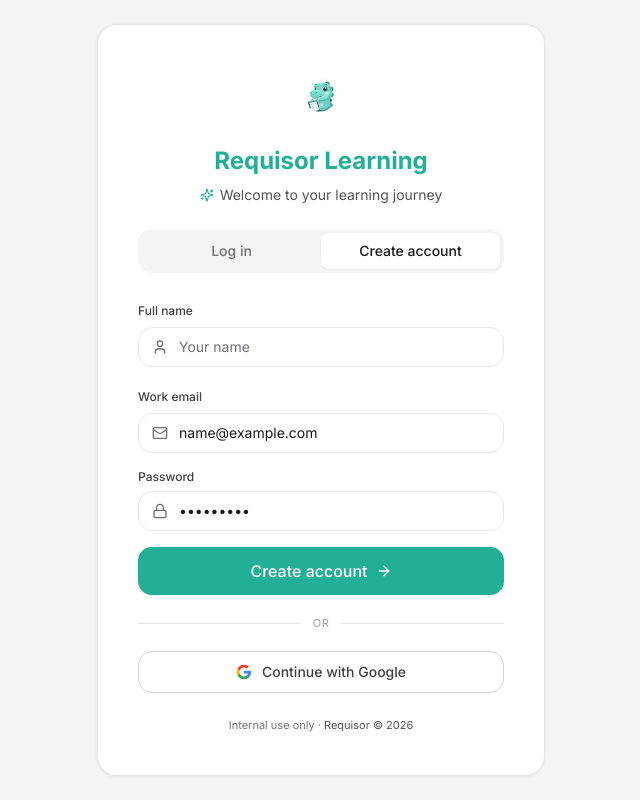
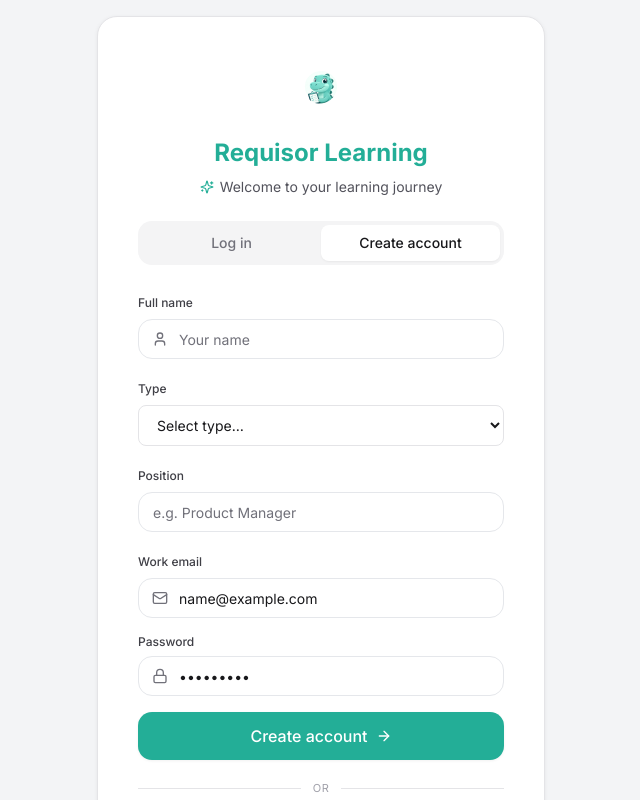
Before and after one commit to vedang-raul/Requisor_Learning, a Next.js app: page / in a window 1280 px wide. Both pictures are taken after typing "name@example.com", "Sample123" into the empty fields and a click on the button "Create account". Shown: the top 800 px of the page, without its empty margins (319-959 px from the left). Built offline with nearby package versions, Linux system fonts and the light colour scheme; no server answers.

Commit message:
Update signup API and enhance login screen UI with new asset
Replit-Commit-Author: Agent

```diff
--- a/app/api/auth/signup/route.ts
+++ b/app/api/auth/signup/route.ts
@@ -8,14 +8,18 @@ import { sendVerificationEmail } from "@/lib/email";
 
 export async function POST(req: Request) {
   try {
-    const { name, email, password } = await req.json().catch(() => ({}));
+    const { name, email, password, employmentType, position } = await req.json().catch(() => ({}));
     const cleanEmail = typeof email === "string" ? email.trim().toLowerCase() : "";
     const cleanName = typeof name === "string" ? name.trim() : "";
+    const cleanType = typeof employmentType === "string" && ["intern", "job"].includes(employmentType.toLowerCase()) ? employmentType.toLowerCase() : "";
+    const cleanPosition = typeof position === "string" ? position.trim() : "";
 
     if (!/^[^@\s]+@[^@\s]+\.[^@\s]+$/.test(cleanEmail)) {
       return NextResponse.json({ error: "Enter a valid email address." }, { status: 400 });
     }
     if (!cleanName) return NextResponse.json({ error: "Enter your name." }, { status: 400 });
+    if (!cleanType) return NextResponse.json({ error: "Select a valid employment type." }, { status: 400 });
+    if (!cleanPosition) return NextResponse.json({ error: "Enter your position." }, { status: 400 });
     if (typeof password !== "string" || password.length < 8) {
       return NextResponse.json({ error: "Password must be at least 8 characters." }, { status: 400 });
     }
@@ -32,12 +36,13 @@ export async function POST(req: Request) {
     const expires = new Date(Date.now() + 24 * 3600 * 1000);
 
     await db.query(
-      `INSERT INTO users (email, name, password_hash, role, verification_token, verification_expires)
-       VALUES ($1, $2, $3, $4, $5, $6)
+      `INSERT INTO users (email, name, password_hash, role, employment_type, position, verification_token, verification_expires)
+       VALUES ($1, $2, $3, $4, $5, $6, $7, $8)
        ON CONFLICT (email) DO UPDATE
          SET name = EXCLUDED.name, password_hash = EXCLUDED.password_hash,
+             employment_type = EXCLUDED.employment_type, position = EXCLUDED.position,
              verification_token = EXCLUDED.verification_token, verification_expires = EXCLUDED.verification_expires`,
-      [cleanEmail, cleanName, hash, roleForEmail(cleanEmail), sha256(token), expires]
+      [cleanEmail, cleanName, hash, roleForEmail(cleanEmail), cleanType, cleanPosition, sha256(token), expires]
     );
 
     await sendVerificationEmail(cleanEmail, cleanName, token);
--- a/components/login-screen.tsx
+++ b/components/login-screen.tsx
@@ -31,6 +31,8 @@ export function LoginScreen() {
   const [name, setName] = useState("");
   const [email, setEmail] = useState("");
   const [password, setPassword] = useState("");
+  const [employmentType, setEmploymentType] = useState("");
+  const [position, setPosition] = useState("");
   const [error, setError] = useState("");
   const [notice, setNotice] = useState("");
   const [loading, setLoading] = useState(false);
@@ -87,10 +89,20 @@ export function LoginScreen() {
           setLoading(false);
           return;
         }
+        if (!employmentType) {
+          setError("Select your employment type.");
+          setLoading(false);
+          return;
+        }
+        if (!position.trim()) {
+          setError("Enter your position.");
+          setLoading(false);
+          return;
+        }
         const res = await fetch("/api/auth/signup", {
           method: "POST",
           headers: { "Content-Type": "application/json" },
-          body: JSON.stringify({ name, email, password }),
+          body: JSON.stringify({ name, email, password, employmentType, position }),
         });
         const data = await res.json();
         if (!res.ok) setError(data.error ?? "Signup failed.");
@@ -167,6 +179,7 @@ export function LoginScreen() {
 
         <form onSubmit={submit} className="space-y-4" noValidate>
           {mode === "signup" && (
+            <>
               <div className="space-y-1.5">
                 <label htmlFor="name" className="text-xs font-medium text-zinc-700">Full name</label>
                 <div className="relative">
@@ -174,6 +187,24 @@ export function LoginScreen() {
                   <Input id="name" autoComplete="name" placeholder="Your name" value={name} onChange={(e) => setName(e.target.value)} className="pl-10" />
                 </div>
               </div>
+              <div className="space-y-1.5">
+                <label htmlFor="employmentType" className="text-xs font-medium text-zinc-700">Type</label>
+                <select
+                  id="employmentType"
+                  value={employmentType}
+                  onChange={(e) => setEmploymentType(e.target.value)}
+                  className="w-full rounded-lg border border-zinc-200 bg-white px-3.5 py-2.5 text-sm text-zinc-900 focus:outline-none focus:ring-2 focus:ring-primary/40"
+                >
+                  <option value="">Select type…</option>
+                  <option value="intern">Intern</option>
+                  <option value="job">Job</option>
+                </select>
+              </div>
+              <div className="space-y-1.5">
+                <label htmlFor="position" className="text-xs font-medium text-zinc-700">Position</label>
+                <Input id="position" autoComplete="organization-title" placeholder="e.g. Product Manager" value={position} onChange={(e) => setPosition(e.target.value)} />
+              </div>
+            </>
           )}
 
           <div className="space-y-1.5">
```
Also changed, not shown: attached_assets/image_1784814461285.png (added). Lines whose indentation alone changed are shown as unchanged.
